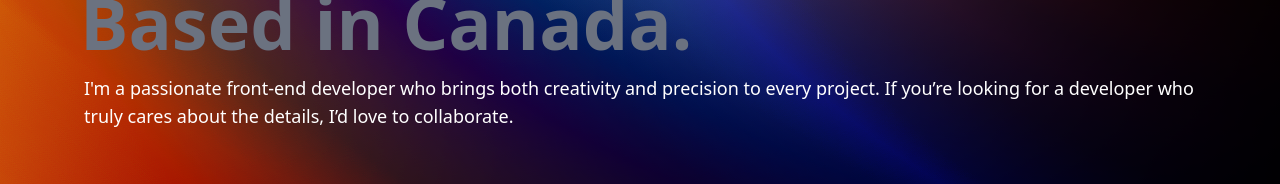
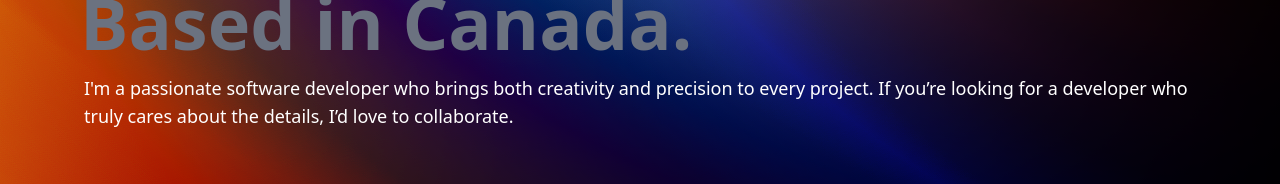
Before and after one commit to pranav605/react-portfolio, a React (Create React App) app: page / in a window 1280 px wide. Shown: the part 476-660 px from the top of the page. Built offline with nearby package versions, Linux system fonts and the light colour scheme.

Commit message:
Updated intro text

```diff
--- a/src/pages/Intro.js
+++ b/src/pages/Intro.js
@@ -8,7 +8,7 @@ export default function Intro() {
         </h1>
         <h1 className='text-7xl text-gray-500 font-bold'>Based in Canada.</h1>
         <p className='text-lg text-white mt-3 p-1'>
-        I'm a passionate front-end developer who brings both creativity and precision to every project. If you’re looking for a developer who truly cares about the details, I’d love to collaborate.
+        I'm a passionate software developer who brings both creativity and precision to every project. If you’re looking for a developer who truly cares about the details, I’d love to collaborate.
         </p>
       </div>
       {/* <div className='w-1/3'>
```
